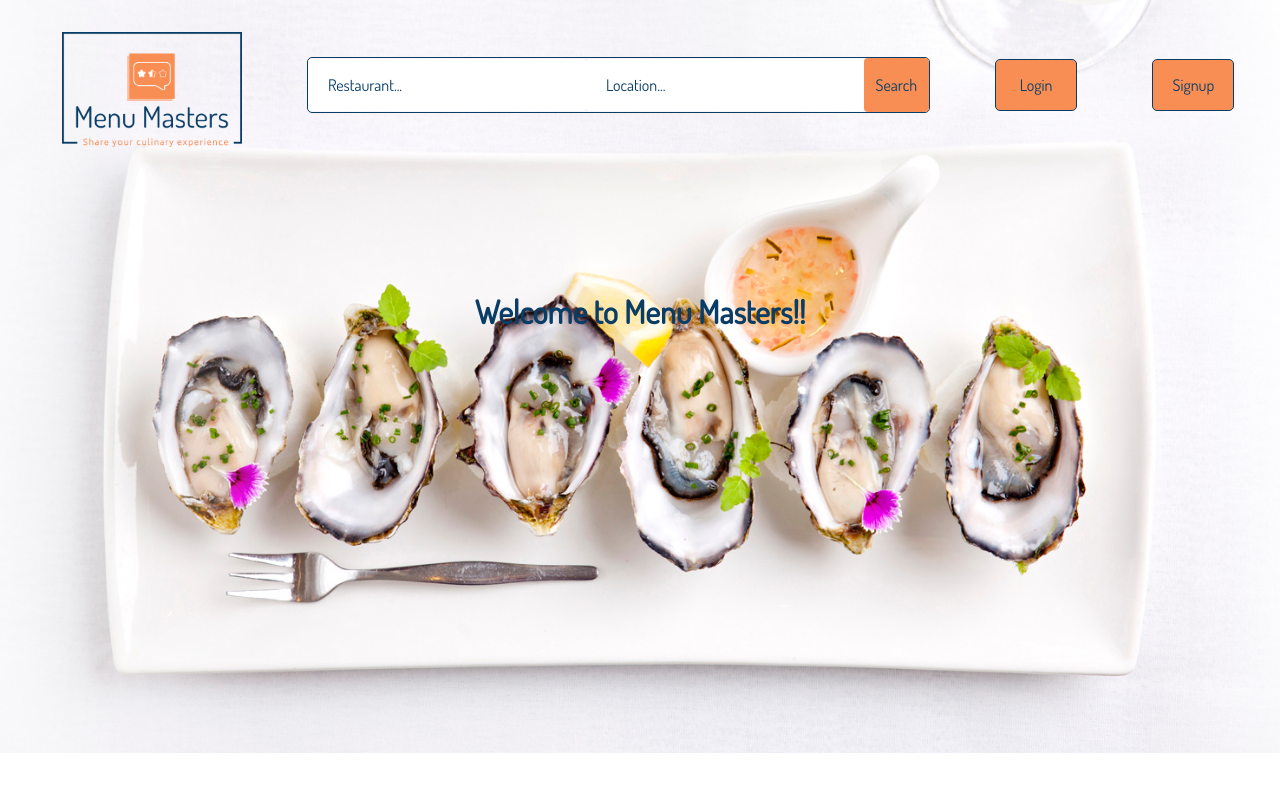
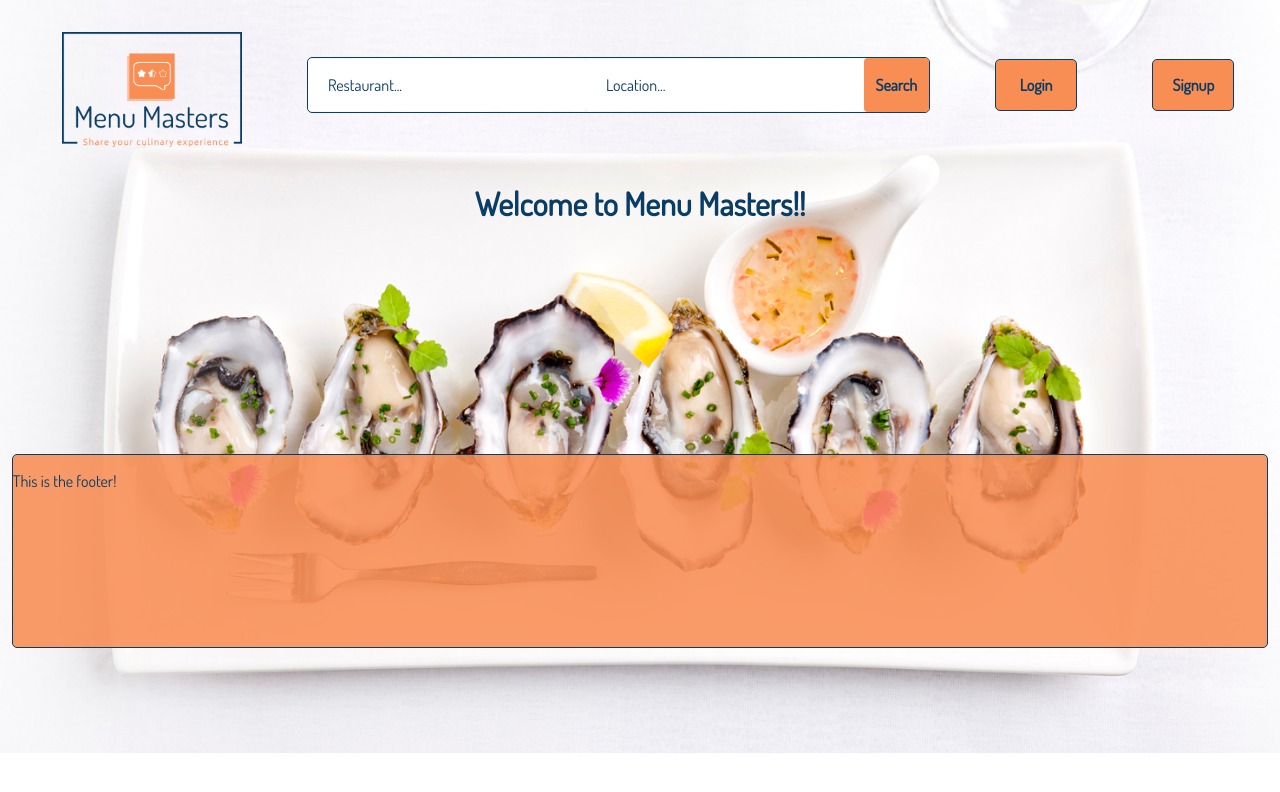
Before and after one commit to NomadLyfe/phase-4-project, a React (Create React App) app in the folder client/: page / in a window 1280 px wide. Shown: the top 792 px of the page. Built offline with nearby package versions, Linux system fonts and the light colour scheme; no server answers.

Commit message:
added footer, fixed css to keep footer at bottom

```diff
--- a/client/src/components/App.js
+++ b/client/src/components/App.js
@@ -6,6 +6,7 @@ import Login from "./Login";
 import Signup from "./Signup";
 import Home from "./Home";
 import Results from "./Results";
+import Footer from "./Footer";
 import '../css files/app.css'
 
 function App() {
@@ -39,6 +40,7 @@ function App() {
                         <Results results={results} />
                     </Route>
                 </Switch>
+                <Footer />
             </main>
         </>
     );
--- /dev/null
+++ b/client/src/components/Footer.js
@@ -0,0 +1,11 @@
+import React from "react";
+
+function Footer() {
+    return (
+        <div className="footer">
+            <p>This is the footer!</p>
+        </div>
+    );
+}
+
+export default Footer;
--- a/client/src/components/Results.js
+++ b/client/src/components/Results.js
@@ -14,7 +14,7 @@ function Results({ results }) {
     const renderedResultList = results.map((result, index) => {
         if (restaurants) {
             const matchedRestaurant = restaurants.find((restaurant) => {
-                return restaurant.name == result.name && restaurant.address == result.location.display_address[0]
+                return restaurant.name === result.name && restaurant.address === result.location.display_address[0]
             })
             let averageStars = null
             let reviews = null
@@ -26,16 +26,18 @@ function Results({ results }) {
             console.log(averageStars)
             return (
                 <div className="result" key={result.id}>
-                    <img className="resultPic" src={image} />
+                    <img className="resultPic" alt="Restaurant" src={image} />
                     <div className="resultInfo">
-                        <h2>{index + 1}. {result.name}</h2>
+                        <a><h2>{index + 1}. {result.name}</h2></a>
                         <h3>{result.display_phone}</h3>
                         <h3><span className="star">{'\u2605'.repeat(matchedRestaurant ? Math.round(averageStars) : 0)}</span>{'\u2606'.repeat(matchedRestaurant ? 5 - Math.round(averageStars) : 5)} {matchedRestaurant ? averageStars : 0} stars ( {matchedRestaurant ? reviews : 0} Reviews )</h3>
-                        {result.location.display_address.map((row, i) => <h4 key={i}>{row}</h4>)}
+                        <div className="address" >{result.location.display_address.map((row, i) => <h4 key={i}>{row}</h4>)}</div>
                         <button>Leave a review</button>
                     </div>
                 </div>
             )
+        } else {
+            return null
         }
     })
 
--- a/client/src/css files/app.css
+++ b/client/src/css files/app.css
@@ -16,11 +16,27 @@ input:-webkit-autofill:focus {
   -webkit-box-shadow: 0 0 0px 40rem #ffff inset;
 }
 
+main {
+    display: flex;
+    flex-direction: column;
+    align-items: center;
+    justify-content: space-between;
+    min-height: 38vw;
+}
+
+.footer {
+    position: relative;
+    background-color: #f98e54e0;
+    border-radius: 5px;
+    border: 1px solid #093d65;
+    width: 98vw;
+    height: 15vw;
+}
+
 .welcome, .results {
     display: flex;
     align-items: center;
     justify-content: center;
-    height: 300px;
 }
 
 .form {
@@ -46,6 +62,7 @@ input:-webkit-autofill:focus {
     border: 1px solid #093d65;
     background-color: #f98e54;
     padding: 5px;
+    transition-duration: 1s;
 }
 
 .form form button:hover {
@@ -65,11 +82,25 @@ input:focus {
 }
 
 .result {
-    background-color: rgb(231, 231, 231);
+    background-color: #f98e54e0;
     border: 1px solid #093d65;
-    border-radius: 5px;
+    border-radius: 15px;
     display: flex;
     margin: 30px;
+}
+
+.result button {
+    border-radius: 5px;
+    border: 1px solid #093d65;
+    background-color: white;
+    padding: 5px;
+    transition-duration: 1s;
+}
+
+.result button:hover {
+    background-color: rgba(255, 255, 255, 0.4);
+    transition-duration: 1s;
+    cursor: pointer;
 }
 
 .resultPic {
@@ -83,5 +114,14 @@ input:focus {
 }
 
 .star {
-    color: #f98e54;
+    color: yellow;
 }
+
+.address {
+    margin-top: 21.28px;
+    margin-bottom: 21.28px;
+}
+
+.address h4 {
+    margin: 0px;
+}
--- a/client/src/css files/navbar.css
+++ b/client/src/css files/navbar.css
@@ -21,6 +21,8 @@ nav .link {
     align-items: center;
     justify-content: center;
     margin: 10px;
+    font-weight: 600;
+    transition-duration: 1s;
 }
 
 nav .link:hover {
@@ -62,6 +64,8 @@ nav button {
     border: 0px;
     background-color: #f98e54;
     color: #093d65;
+    font-weight: 600;
+    transition-duration: 1s;
 }
 
 nav button:hover {
```
